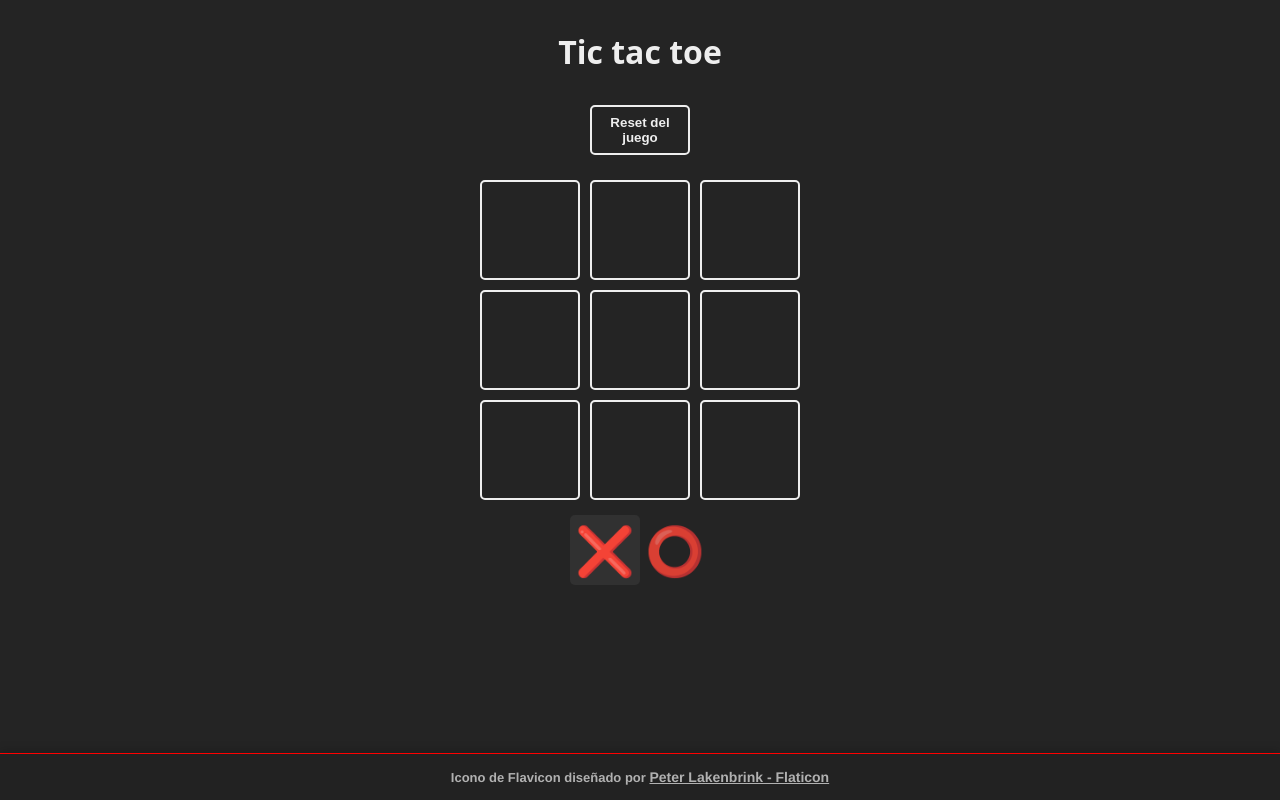
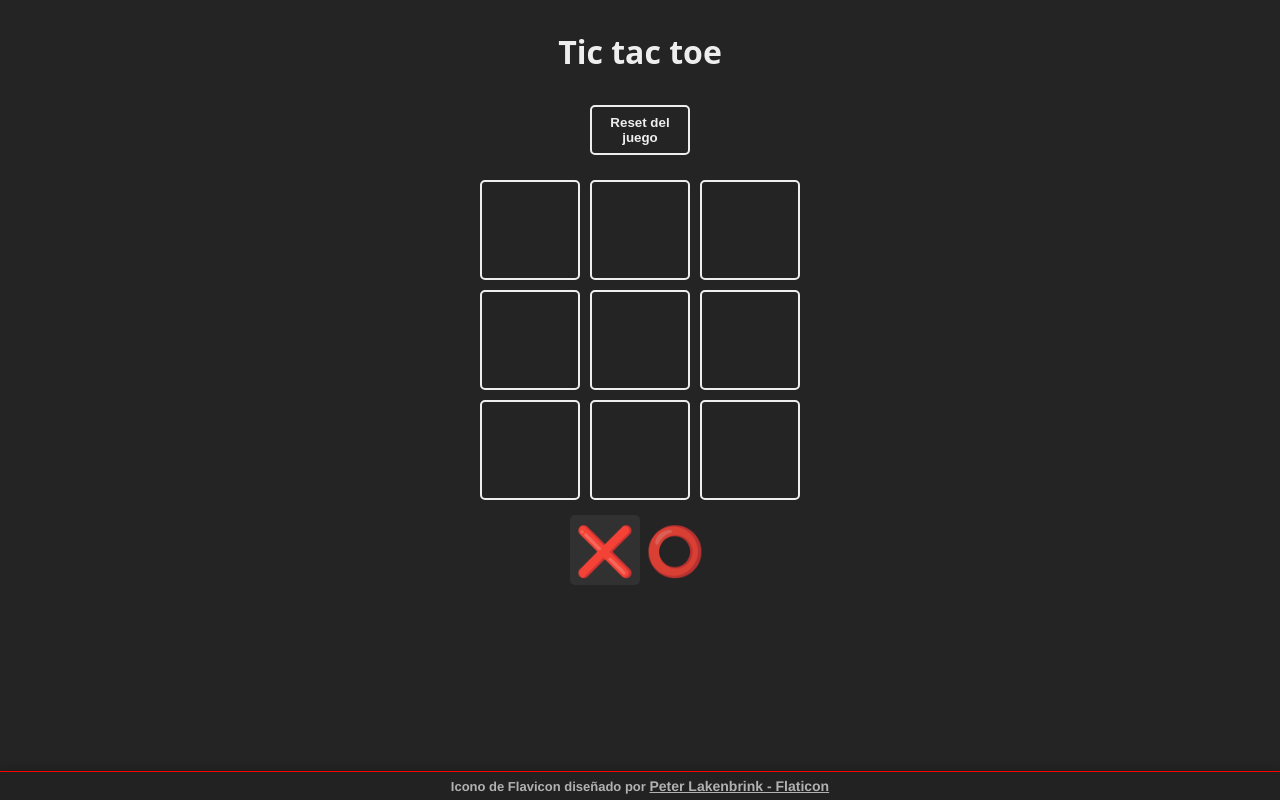
Before and after one commit to EugeniaGnz/Tic-Tac-Toe, a React (Vite) app: page / in a window 1280 px wide. Built offline with nearby package versions, Linux system fonts and the light colour scheme.

Commit message:
update styles

```diff
--- a/src/index.css
+++ b/src/index.css
@@ -141,7 +141,7 @@ body {
   color: #eee;
   width: 100%;
   text-align: center;
-  padding: 10px;
+  padding: 1px;
   box-shadow: 0 -2px 10px rgba(0, 0, 0, 0.2);
   border-top: 1px solid red;
 }
```
